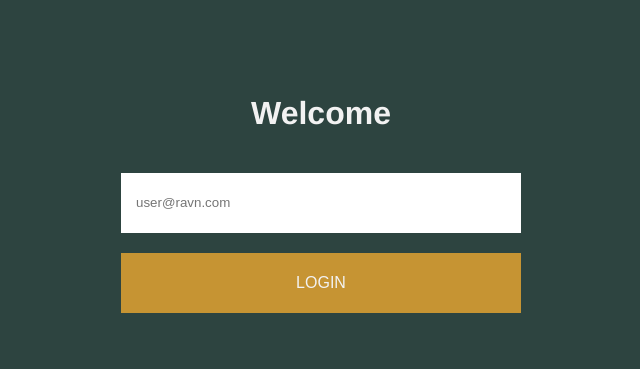
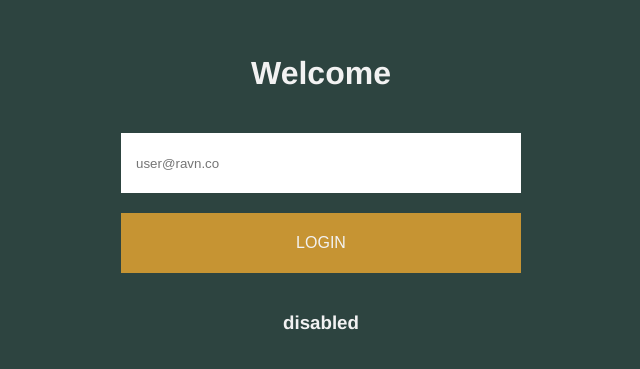
Before and after one commit to keviningles2314/nerdery-challenge-week-5, a React (Create React App) app: page / in a window 1280 px wide. Shown: the part 207-576 px from the top of the page, without its empty margins (319-959 px from the left). Built offline with nearby package versions, Linux system fonts and the light colour scheme.

Commit message:
feat: add email validation to textbox

```diff
--- a/src/pages/login.tsx
+++ b/src/pages/login.tsx
@@ -1,12 +1,38 @@
+import React, { useEffect, useState } from 'react';
 import './loginStyle.css';
+
 const Login = () => {
+  const [isbuttonDisabled, setIsButtonDisabled] = useState(false);
+  const [textUserEmail, setTextUserEmail] = useState('');
+
+  useEffect(() => {
+    if (/\S+@\S+\.\S+/.test(textUserEmail)) {
+      setIsButtonDisabled(false);
+    } else {
+      setIsButtonDisabled(true);
+    }
+  }, [textUserEmail]);
+
+  const handleTextChange = (event: React.ChangeEvent<HTMLInputElement>) => {
+    setTextUserEmail(event.target.value);
+  };
+
+  console.log(textUserEmail);
   return (
     <div className='Login'>
       <div className='login-form'>
         <div className='form-content'>
           <h1>Welcome</h1>
-          <input id='textBoxEmail' type='text' placeholder='user@ravn.com' />
+          <input
+            value={textUserEmail}
+            onChange={(e) => handleTextChange(e)}
+            id='textBoxEmail'
+            type='text'
+            placeholder='user@ravn.co'
+          />
           <button id='loginButton'>LOGIN</button>
+
+          <h3>{isbuttonDisabled ? 'disabled' : 'correct'}</h3>
         </div>
       </div>
     </div>
```
